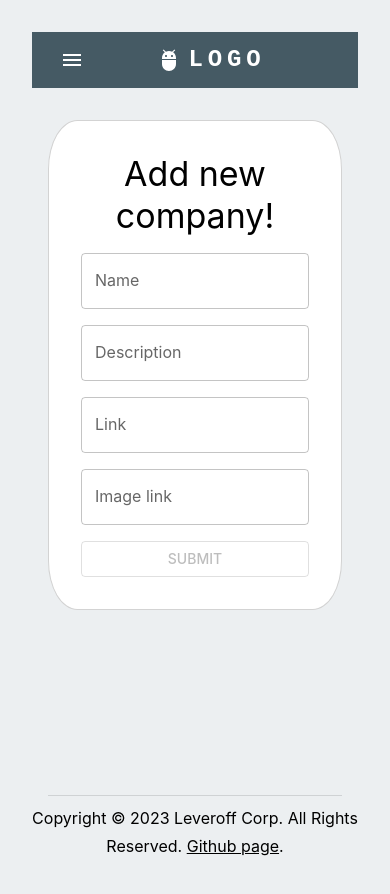
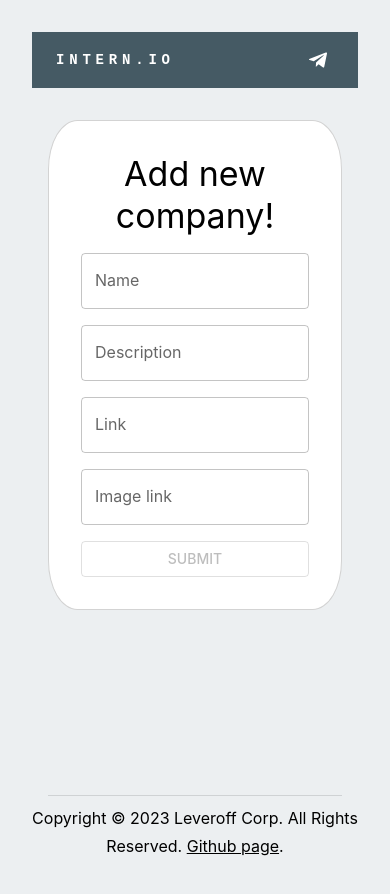
Before and after one commit to asd4a10/intern-io, a React (Vite) app: page /intern-io/add in a window 390 px wide. Shown: the top 894 px of the page. Built offline with nearby package versions, Linux system fonts and the light colour scheme.

Commit message:
responsiveness, scroll to bottom, tg link

```diff
--- a/src/configs/firebase.ts
+++ b/src/configs/firebase.ts
@@ -72,5 +72,5 @@ export const readCompaniesFirestore = async (
   });
   setData(comps);
   companiesSize = comps.length;
-  console.log(comps);
+  // console.log(comps);
 };
--- /dev/null
+++ b/src/modules/common/ScrollToBottomButton.tsx
@@ -0,0 +1,59 @@
+import React, { useRef, useState } from "react";
+import KeyboardArrowDownIcon from "@mui/icons-material/KeyboardArrowDown";
+import { Fab } from "@mui/material";
+
+interface ScrollToBottomButtonProps {
+  targetRef: React.RefObject<HTMLDivElement>;
+}
+
+const ScrollToBottomButton = ({ targetRef }: ScrollToBottomButtonProps) => {
+  const [showButton, setShowButton] = useState(true);
+
+  const buttonRef = useRef<HTMLButtonElement>(null);
+
+  // useEffect(() => {
+  //   const handleScroll = () => {
+  //     console.log("scroll");
+  //     // const isScrolledToBottom =
+  //     //   window.innerHeight + window.scrollY >= document.body.offsetHeight;
+  //     //
+  //     // setShowButton(!isScrolledToBottom);
+  //   };
+  //   console.log("mounted");
+  //   window.addEventListener("scroll", handleScroll);
+  //
+  //   return () => {
+  //     window.removeEventListener("scroll", handleScroll);
+  //   };
+  // }, []);
+
+  const handleScrollToBottom = () => {
+    console.log("ho");
+    targetRef.current?.scrollIntoView({ behavior: "instant" });
+    setShowButton(false);
+  };
+
+  return (
+    <Fab
+      ref={buttonRef}
+      // color="primary"
+      size={"medium"}
+      style={{
+        position: "fixed",
+        bottom: "3rem",
+        right: "3rem",
+        display: showButton ? "flex" : "none",
+        alignItems: "center",
+        backgroundColor: "rgba(84, 110, 122, 1)",
+        color: "white",
+        // visibility: 0.5,
+      }}
+      aria-label="scroll"
+      onClick={handleScrollToBottom}
+    >
+      <KeyboardArrowDownIcon />
+    </Fab>
+  );
+};
+
+export default ScrollToBottomButton;
--- a/src/modules/companies/components/CompaniesList.tsx
+++ b/src/modules/companies/components/CompaniesList.tsx
@@ -1,4 +1,4 @@
-import { useEffect, useState } from "react";
+import { useEffect, useRef, useState } from "react";
 import { ICompany } from "../../../types/ICompany.ts";
 import {
   companiesSize,
@@ -21,6 +21,7 @@ import Box from "@mui/material/Box";
 import Typography from "@mui/material/Typography";
 import SuggestionComponent from "./SuggestionComponent.tsx";
 import Button from "@mui/material/Button";
+import ScrollToBottomButton from "../../common/ScrollToBottomButton.tsx";
 
 CompaniesList.propTypes = {};
 
@@ -39,6 +40,8 @@ function CompaniesList() {
     // console.log(newValue);
   };
 
+  const divRef = useRef<HTMLDivElement>(null);
+
   return (
     <div>
       <Box
@@ -54,7 +57,7 @@ function CompaniesList() {
         </Typography>
       </Box>
       <SuggestionComponent />
-      <Box sx={{ borderColor: "divider" }}>
+      <Box sx={{ borderColor: "divider", mb: 2 }}>
         <Tabs
           value={view}
           onChange={handleChange}
@@ -66,10 +69,15 @@ function CompaniesList() {
         </Tabs>
       </Box>
       {view == "cards" && (
-        <Grid container spacing={2}>
+        <Grid
+          container
+          alignItems={"stretch"}
+          justifyContent={"center"}
+          spacing={2}
+        >
           {companies.length > 0 &&
             companies.map((company) => (
-              <Grid key={company.id} item xs={6} sm={4} md={3}>
+              <Grid key={company.id} item xs={12} sm={6} md={4} lg={3}>
                 <CompanyItem company={company} />
               </Grid>
             ))}
@@ -113,6 +121,8 @@ function CompaniesList() {
             ))}
         </List>
       )}
+      <ScrollToBottomButton targetRef={divRef} />
+      <div ref={divRef}></div>
     </div>
   );
 }
--- a/src/modules/companies/components/CompanyItem.tsx
+++ b/src/modules/companies/components/CompanyItem.tsx
@@ -21,29 +21,37 @@ function CompanyItem({ company }: CompanyItemProps) {
           flexDirection: "column",
           alignItems: "center",
           justifyContent: "center",
-          width: "340px",
-          height: "150px",
-          py: 2,
+          height: { xs: "70px", md: "150px" },
+          pt: { xs: 5, md: 2 },
         }}
       >
         <img
-          width="300px"
-          // height="150px"
+          width="80%"
           src={company.img}
           alt="green iguana"
           draggable="false"
         />
       </Box>
 
-      <CardContent sx={{ height: "150px" }}>
+      <CardContent sx={{ textOverflow: "hidden" }}>
         <Typography gutterBottom variant="h5" component="div">
           {company.name}
         </Typography>
-        <Typography variant="body2" color="text.secondary">
+        <Typography
+          variant="body2"
+          color="text.secondary"
+          sx={{
+            display: {
+              xs: "block",
+              sm: "block",
+            },
+          }}
+        >
           {company.description}
         </Typography>
       </CardContent>
-      <CardActions>
+
+      <CardActions sx={{ mt: "auto" }}>
         <Button
           size="small"
           onClick={() => window.open(company.link, "_blank")}
@@ -57,7 +65,12 @@ function CompanyItem({ company }: CompanyItemProps) {
 }
 
 const cardSx = {
-  maxWidth: 345,
+  py: 0,
+  display: "flex",
+  flexDirection: "column",
+  // maxWidth: 345,
+  height: "100%",
+  minHeight: "350px",
   backgroundColor: "#FFFFFF",
 };
 
--- a/src/modules/header/Header.tsx
+++ b/src/modules/header/Header.tsx
@@ -1,18 +1,11 @@
-import * as React from "react";
 import AppBar from "@mui/material/AppBar";
 import Box from "@mui/material/Box";
 import Toolbar from "@mui/material/Toolbar";
 import IconButton from "@mui/material/IconButton";
 import Typography from "@mui/material/Typography";
-import Menu from "@mui/material/Menu";
-import MenuIcon from "@mui/icons-material/Menu";
 import Container from "@mui/material/Container";
-// import Avatar from "@mui/material/Avatar";
 import Button from "@mui/material/Button";
-// import Tooltip from "@mui/material/Tooltip";
-import MenuItem from "@mui/material/MenuItem";
-import AdbIcon from "@mui/icons-material/Adb";
-// import { Link } from "react-router-dom";
+import TelegramIcon from "@mui/icons-material/Telegram";
 
 // router
 import { useNavigate } from "react-router-dom";
@@ -29,29 +22,9 @@ const pages: NavItem[] = [
 ];
 // const settings = ["Profile", "Account", "Dashboard", "Logout"];
 
+const telegramLink = "https://t.me/+evox5J6c7LQyN2Yy";
+
 export default function Header() {
-  const [anchorElNav, setAnchorElNav] = React.useState<null | HTMLElement>(
-    null,
-  );
-  // const [anchorElUser, setAnchorElUser] = React.useState<null | HTMLElement>(
-  //   null,
-  // );
-
-  const handleOpenNavMenu = (event: React.MouseEvent<HTMLElement>) => {
-    setAnchorElNav(event.currentTarget);
-  };
-  // const handleOpenUserMenu = (event: React.MouseEvent<HTMLElement>) => {
-  //   setAnchorElUser(event.currentTarget);
-  // };
-
-  const handleCloseNavMenu = () => {
-    setAnchorElNav(null);
-  };
-
-  // const handleCloseUserMenu = () => {
-  //   setAnchorElUser(null);
-  // };
-
   const navigate = useNavigate();
   const handleGoToPage = (to: string) => {
     navigate(to);
@@ -65,7 +38,10 @@ export default function Header() {
       sx={{ backgroundColor: "#455A64" }}
       elevation={0}
     >
-      <Container maxWidth="xl">
+      <Container
+        maxWidth="xl"
+        sx={{ maxWidth: { xs: "350px", sm: "600px", md: "1200px" } }}
+      >
         <Toolbar disableGutters>
           {/*<AdbIcon sx={{ display: { xs: "none", md: "flex" }, mr: 1 }} />*/}
           <Button
@@ -73,7 +49,7 @@ export default function Header() {
             // href="#app-bar-with-responsive-menu"
             sx={{
               mr: 2,
-              display: { xs: "none", md: "flex" },
+              display: { xs: "flex", md: "flex" },
               fontFamily: "monospace",
               fontWeight: 700,
               letterSpacing: ".3rem",
@@ -87,62 +63,7 @@ export default function Header() {
             Intern.io
           </Button>
 
-          <Box sx={{ flexGrow: 1, display: { xs: "flex", md: "none" } }}>
-            <IconButton
-              size="large"
-              aria-label="account of current user"
-              aria-controls="menu-appbar"
-              aria-haspopup="true"
-              onClick={handleOpenNavMenu}
-              color="inherit"
-            >
-              <MenuIcon />
-            </IconButton>
-            <Menu
-              id="menu-appbar"
-              anchorEl={anchorElNav}
-              anchorOrigin={{
-                vertical: "bottom",
-                horizontal: "left",
-              }}
-              keepMounted
-              transformOrigin={{
-                vertical: "top",
-                horizontal: "left",
-              }}
-              open={Boolean(anchorElNav)}
-              onClose={handleCloseNavMenu}
-              sx={{
-                display: { xs: "block", md: "none" },
-              }}
-            >
-              {pages.map((page) => (
-                <MenuItem key={page.title} onClick={handleCloseNavMenu}>
-                  <Typography textAlign="center">{page.title}</Typography>
-                </MenuItem>
-              ))}
-            </Menu>
-          </Box>
-          <AdbIcon sx={{ display: { xs: "flex", md: "none" }, mr: 1 }} />
-          <Typography
-            variant="h5"
-            noWrap
-            component="a"
-            href="#app-bar-with-responsive-menu"
-            sx={{
-              mr: 2,
-              display: { xs: "flex", md: "none" },
-              flexGrow: 1,
-              fontFamily: "monospace",
-              fontWeight: 700,
-              letterSpacing: ".3rem",
-              color: "inherit",
-              textDecoration: "none",
-            }}
-          >
-            LOGO
-          </Typography>
-          <Box sx={{ flexGrow: 1, display: { xs: "none", md: "flex" } }}>
+          <Box sx={{ display: { xs: "none", md: "flex" } }}>
             {pages.map((page) => (
               <Button
                 key={page.title}
@@ -154,6 +75,31 @@ export default function Header() {
                 {page.title}
               </Button>
             ))}
+          </Box>
+          <Box sx={{ flexGrow: 1 }} />
+          <Box sx={{ display: { xs: "flex" }, alignItems: "center" }}>
+            <IconButton
+              size="large"
+              aria-label="show more"
+              aria-haspopup="true"
+              onClick={() => {
+                window.open(telegramLink, "_blank");
+              }}
+              color="inherit"
+            >
+              <Typography
+                variant="h6"
+                component="div"
+                sx={{
+                  flexGrow: 1,
+                  display: { xs: "none", sm: "block" },
+                  mr: 1,
+                }}
+              >
+                Official Page
+              </Typography>
+              <TelegramIcon />
+            </IconButton>
           </Box>
 
           {/*<Box sx={{ flexGrow: 0 }}>*/}
--- a/src/modules/welcome/MainPageTemplate.tsx
+++ b/src/modules/welcome/MainPageTemplate.tsx
@@ -18,7 +18,11 @@ const MainPageTemplate = () => {
       <Header />
       <Container
         maxWidth="xl"
-        sx={{ flexGrow: "1", pt: "2rem", maxWidth: "1600px" }}
+        sx={{
+          flexGrow: "1",
+          pt: "2rem",
+          maxWidth: { xs: "350px", sm: "600px", md: "1200px" },
+        }}
       >
         <Outlet />
       </Container>
```
